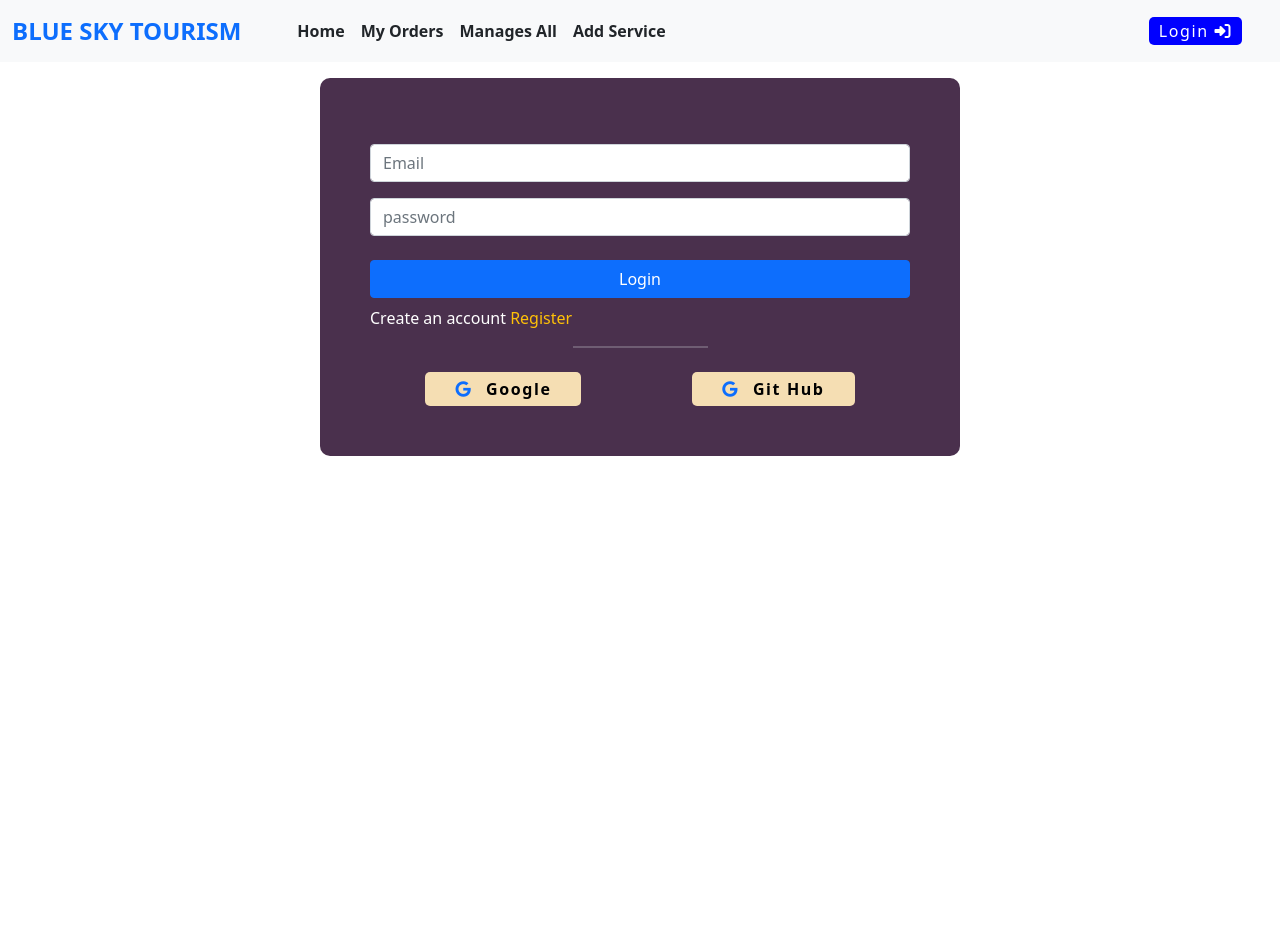
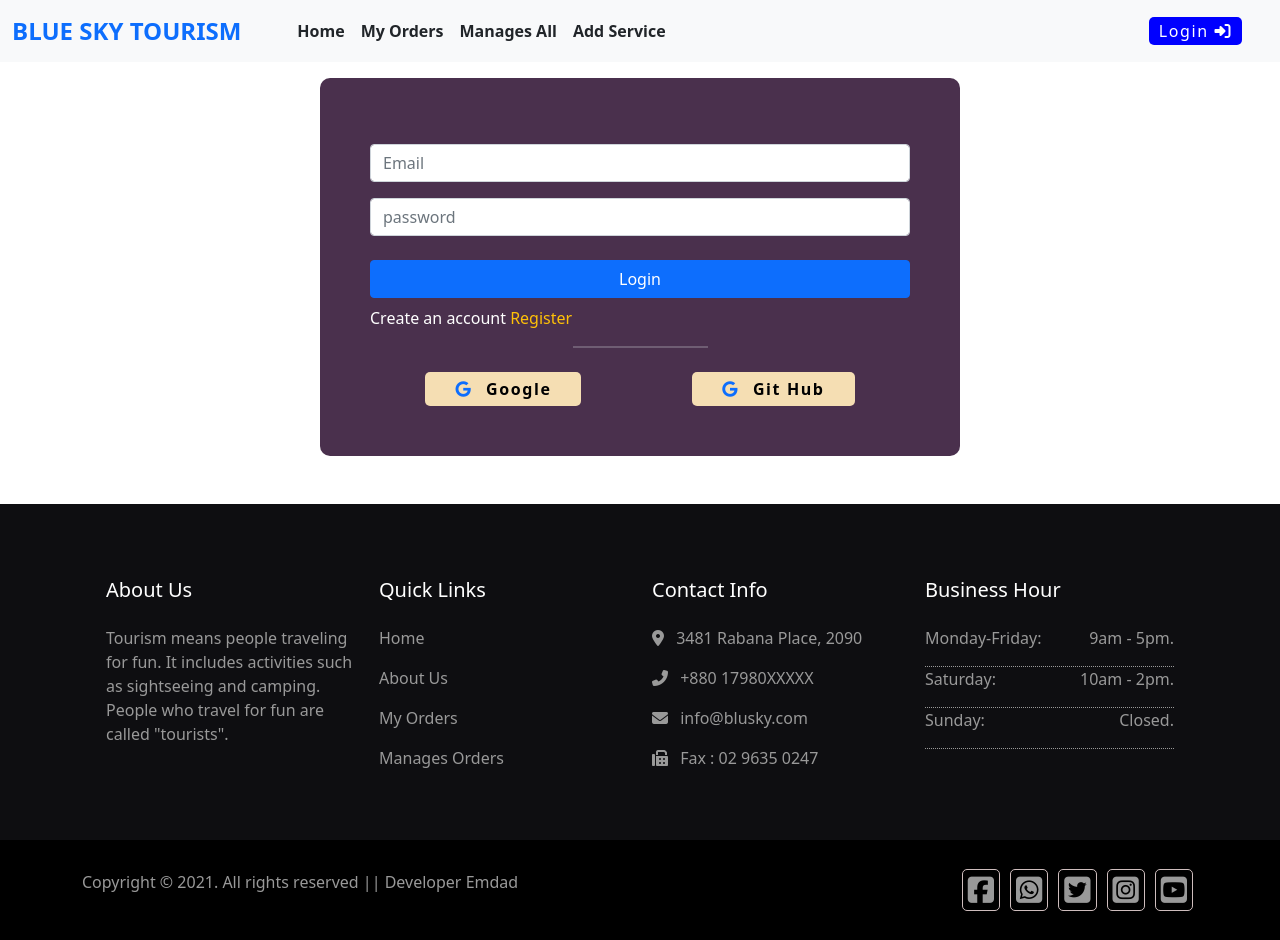
Before and after one commit to developeremdad/tourism-client-site, a React (Create React App) app: page /login in a window 1280 px wide. Before the commit the page ends 800 px from the top, so only its background shows below. Built offline with nearby package versions, Linux system fonts and the light colour scheme; no server answers.

Commit message:
added footer

```diff
--- a/src/App.js
+++ b/src/App.js
@@ -8,7 +8,7 @@ import PrivateRoute from './Components/Login/PrivateRoute/PrivateRoute';
 import NotFound from './Components/NotFound/NotFound';
 import ManageOrders from './Components/PrivatePages/ManageOrders/ManageOrders';
 import MyOrders from './Components/PrivatePages/MyOrders/MyOrders';
-// import Footer from './Components/Shared/Footer/Footer';
+import Footer from './Components/Shared/Footer/Footer';
 import Header from './Components/Shared/Header/Header';
 import AddService from './Components/Login/AddService/AddService.js';
 import DetailsService from './Components/Home/DetailsService/DetailsService';
@@ -52,7 +52,7 @@ function App() {
             <NotFound />
           </Route>
         </Switch>
-        {/* <Footer /> */}
+        <Footer />
       </Router>
     </AuthProvider>
   );
--- a/src/Components/PrivatePages/ManageOrder/ManageOrder.js
+++ b/src/Components/PrivatePages/ManageOrder/ManageOrder.js
@@ -13,7 +13,7 @@ const ManageOrder = (props) => {
     // update status when click button
     const handleUpdateStatus = id => {
         const updatedStatus = { status: 'Complete' };
-        const url = `http://localhost:5000/orders/${id}`;
+        const url = `https://sheltered-falls-76719.herokuapp.com/orders/${id}`;
         fetch(url, {
             method: 'PUT',
             headers: {
--- a/src/Components/PrivatePages/ManageOrders/ManageOrders.js
+++ b/src/Components/PrivatePages/ManageOrders/ManageOrders.js
@@ -18,7 +18,7 @@ const ManageOrders = () => {
     }
     return (
         <div>
-            <div className="bg-light p-5">
+            <div className="bg-light p-5 my-4">
                 {
                     orders.map(order => (
                         <ManageOrder
--- a/src/Components/PrivatePages/MyOrders/MyOrders.js
+++ b/src/Components/PrivatePages/MyOrders/MyOrders.js
@@ -19,7 +19,7 @@ const MyOrders = () => {
     }
 
     return (
-        <div className="bg-light p-5">
+        <div className="bg-light p-5 my-4">
             <div className="container mx-auto row g-4">
                 {
                     orders.map(order => (
--- /dev/null
+++ b/src/Components/Shared/Footer/Footer.css
@@ -0,0 +1,30 @@
+.footer-container{
+    background-color: #0e0e11;
+    padding-top: 50px;
+}
+.text-color{
+    color: #999999;
+}
+.ftr-border{
+    border-bottom: 1px dotted #999999;
+}
+
+.footer-bottom{
+    background-color: #000;
+    margin-top: 30px;
+}
+
+.footer-icon{
+    color: #999999;
+    padding: 5px;
+    margin: 5px;
+    border-radius: 5px;
+    font-size: 30px;
+    border: 1px solid rgb(206, 189, 189);
+    transition: .4s;
+    cursor: pointer;
+}
+.footer-icon:hover{
+    color: #dfdddd;
+    border: 1px solid rgb(255, 255, 255);
+}
--- a/src/Components/Shared/Footer/Footer.js
+++ b/src/Components/Shared/Footer/Footer.js
@@ -1,9 +1,60 @@
 import React from 'react';
+import { Link } from 'react-router-dom';
+import './Footer.css';
 
 const Footer = () => {
     return (
-        <div>
-            <h2>This is footer section</h2>
+        <div className="footer-container mt-5">
+            <div className="container mx-auto row text-white py-4">
+                <div className="col-lg-3 col-md-6 col-12">
+                    <h5 className="mb-4">About Us</h5>
+                    <p className="text-color">Tourism means people traveling for fun. It includes activities such as sightseeing and camping. People who travel for fun are called "tourists". </p>
+                </div>
+                <div className="col-lg-3 col-md-6 col-12">
+                    <h5 className="mb-4">Quick Links</h5>
+                    <p><Link className="text-decoration-none text-color" to="/home">Home</Link></p>
+                    <p><Link className="text-decoration-none text-color" to="/">About Us</Link></p>
+                    <p><Link className="text-decoration-none text-color" to="/myOrders">My Orders</Link></p>
+                    <p><Link className="text-decoration-none text-color" to="/manages">Manages Orders</Link></p>
+                </div>
+                <div className="col-lg-3 col-md-6 col-12">
+                    <h5 className="mb-4">Contact Info</h5>
+                    <p className="text-color"><span><i className="fas fa-map-marker-alt me-2"></i></span> 3481 Rabana Place, 2090</p>
+                    <p className="text-color"><span><i className="fas fa-phone-alt me-2"></i></span> +880 17980XXXXX</p>
+                    <p className="text-color"><span><i className="fas fa-envelope me-2"></i></span> info@blusky.com</p>
+                    <p className="text-color"><span><i className="fas fa-fax me-2"></i></span> Fax : 02 9635 0247</p>
+                </div>
+                <div className="col-lg-3 col-md-6 col-12">
+                    <h5 className="mb-4">Business Hour</h5>
+                    <div className="d-flex justify-content-lg-between ftr-border text-color">
+                        <p>Monday-Friday:</p>
+                        <p>9am - 5pm.</p>
+                    </div>
+                    <div className="d-flex justify-content-lg-between ftr-border text-color">
+                        <p>Saturday:</p>
+                        <p>10am - 2pm.</p>
+                    </div>
+                    <div className="d-flex justify-content-lg-between ftr-border text-color">
+                        <p>Sunday:</p>
+                        <p>Closed.</p>
+                    </div>
+                </div>
+            </div>
+
+            {/* footer bottom  */}
+
+            <div className="footer-bottom py-4">
+                <div className="d-flex justify-content-between container align-items-center mx-auto">
+                    <p className="text-color">Copyright &copy; 2021. All rights reserved || Developer Emdad</p>
+                    <div>
+                        <span><i className="footer-icon fab fa-facebook-square"></i></span>
+                        <span><i className="footer-icon fab fa-whatsapp-square"></i></span>
+                        <span><i className="footer-icon fab fa-twitter-square"></i></span>
+                        <span><i className="footer-icon fab fa-instagram-square"></i></span>
+                        <span><i className="footer-icon fab fa-youtube-square"></i></span>
+                    </div>
+                </div>
+            </div>
         </div>
     );
 };
```
